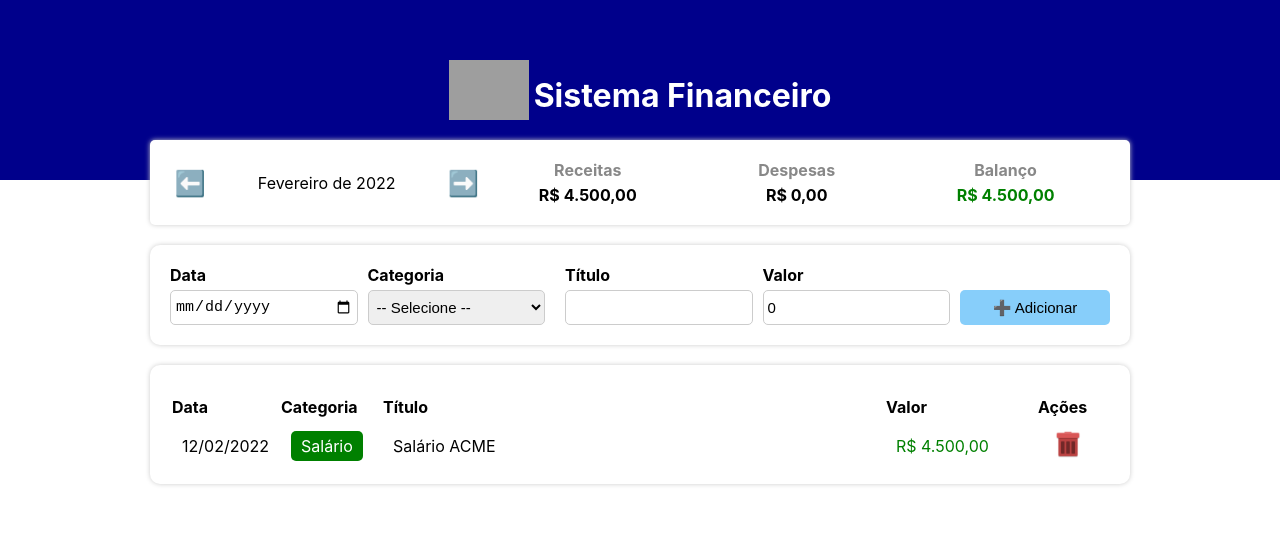
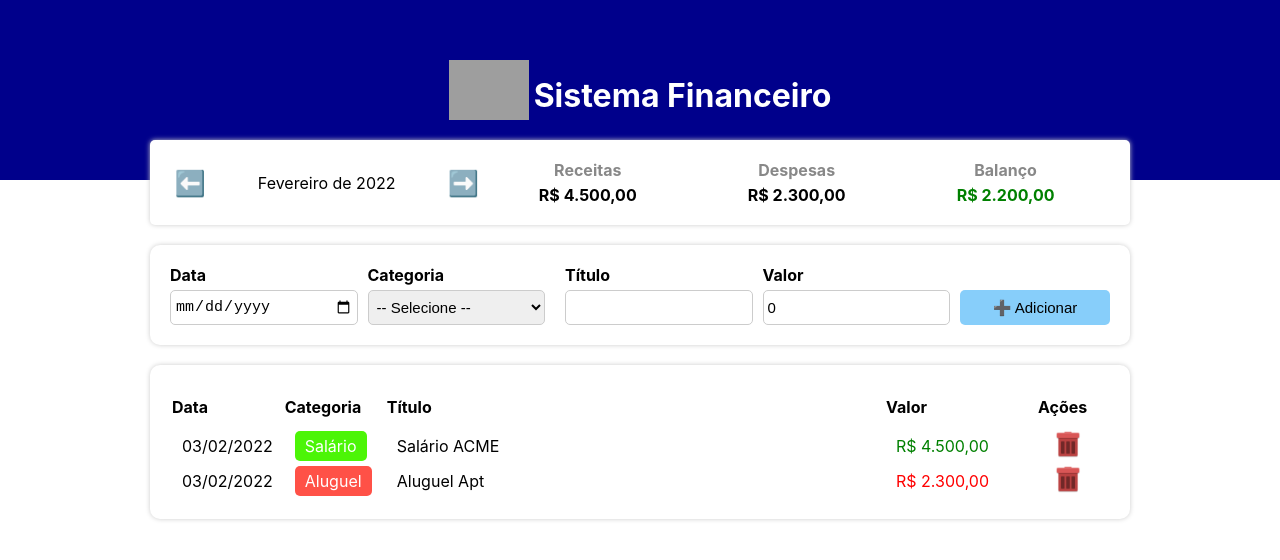
Before and after one commit to risaltte/Sistema-Financeiro-B7web, a React (Create React App) app: page / in a window 1280 px wide. Shown: the top 560 px of the page. Built offline with nearby package versions, Linux system fonts and the light colour scheme; grey boxes are pictures that could not be loaded.

Commit message:
Adjustments in categories and items data

```diff
--- a/src/data/categories.ts
+++ b/src/data/categories.ts
@@ -1,7 +1,14 @@
 import { Category } from "../types/Category"
 
 export const categories: Category = {
-    food: {title: 'Alimentação', color: 'blue', expense: true},
-    rent: {title: 'Aluguel', color: 'brown', expense: true},
-    salary: {title: 'Salário', color: 'green', expense: false},
+    food: {title: 'Alimentação', color: '#1C05FC', expense: true},
+    rent: {title: 'Aluguel', color: '#FF5147', expense: true},
+    car: {title: 'Carro', color: '#F58C31', expense: true},
+    house: {title: 'Casa', color: '#FC056D', expense: true},
+    Leisure: {title: 'Lazer', color: '#8A6D00', expense: true},
+    extraIncome: {title: 'Extra', color: '#038F0D', expense: true},
+    clothes: {title: 'Roupas', color: '#332011', expense: true},
+    salary: {title: 'Salário', color: '#4CF507', expense: false},
+    supermarket: {title: 'Supermercado', color: '#F5D232', expense: true},
+    others: {title: 'Outros', color: '#CB11E6', expense: true},
 };
--- a/src/data/items.ts
+++ b/src/data/items.ts
@@ -1,8 +1,6 @@
 import { Item } from "../types/Item";
 
 export const items: Item[] = [
-    { id: 'abcd', date: new Date(2022, 0, 5 ), category: 'food', title: 'McDonalds', value: 32.12 },
-    { id: 'efgh', date: new Date(2022, 0, 15 ), category: 'food', title: 'Burger King', value: 28 },
-    { id: 'ijkl', date: new Date(2022, 0, 20 ), category: 'rent', title: 'Aluguel Apt', value: 2300 },
-    { id: 'mnop', date: new Date(2022, 1, 12 ), category: 'salary', title: 'Salário ACME', value: 4500 },
+    { id: 'mnop', date: new Date(), category: 'salary', title: 'Salário ACME', value: 4500 },
+    { id: 'ijkl', date: new Date(), category: 'rent', title: 'Aluguel Apt', value: 2300 },
 ];
```
